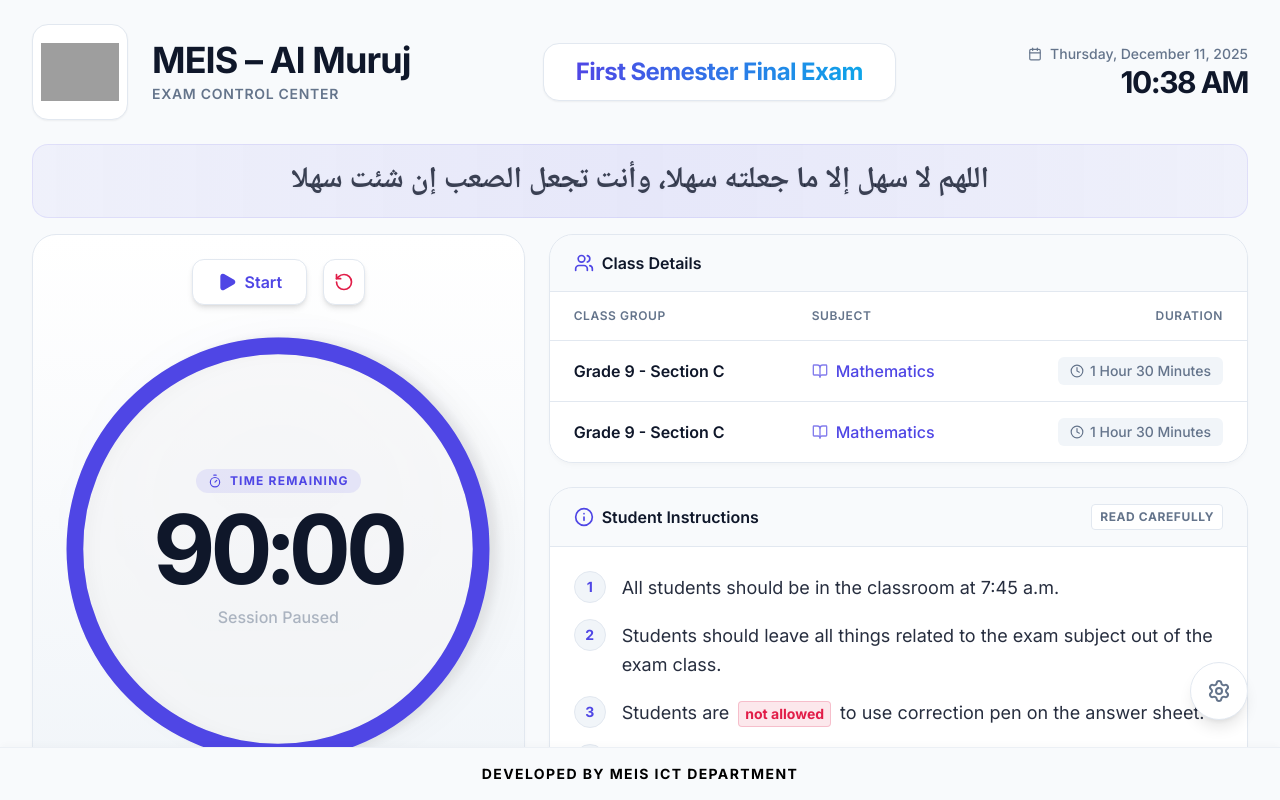
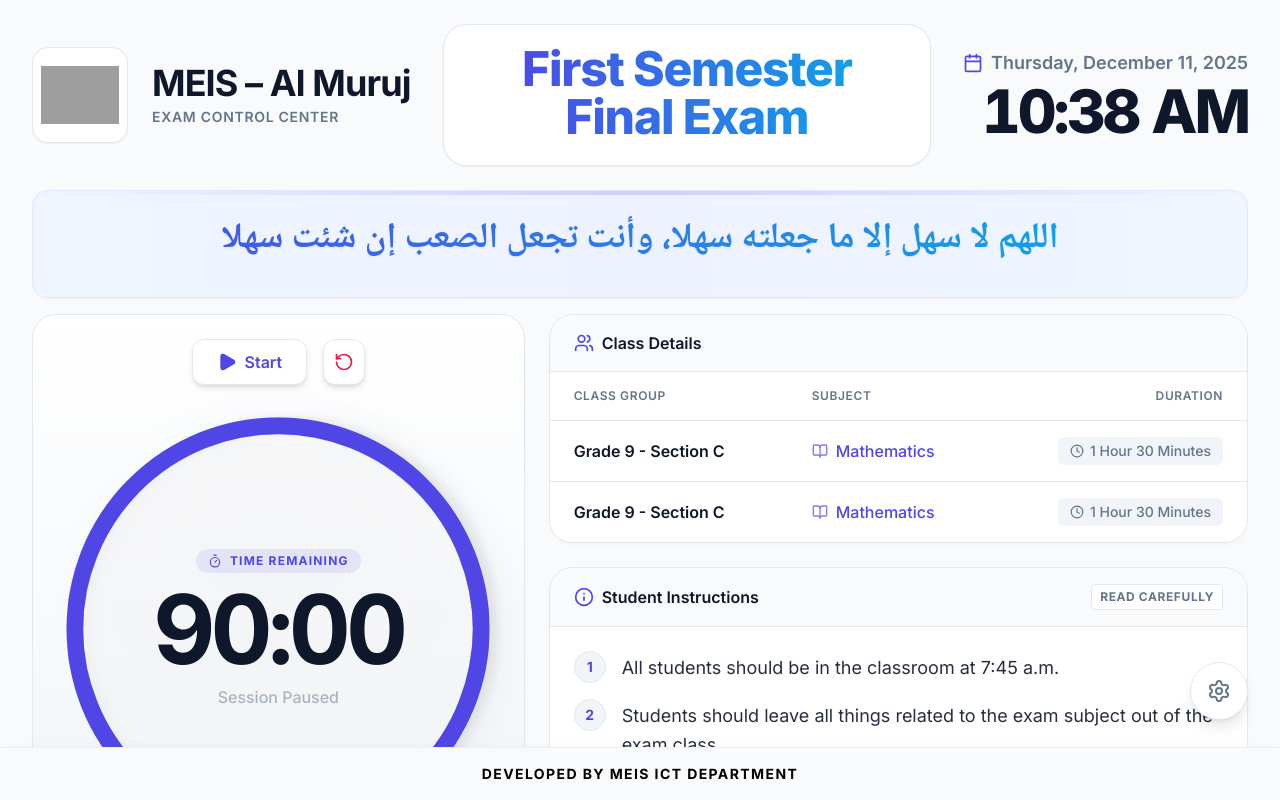
Before and after one commit to abdulrahman312/Meis-Exam-Display, a React (Vite) app: page / in a window 1280 px wide. Built offline with nearby package versions, Linux system fonts and the light colour scheme; grey boxes are pictures that could not be loaded.

Commit message:
feat: Enhance header and dua banner styling
Refactor the Header component to use larger, more prominent fonts for the exam title and date/time. Improve the Dua Banner with a shimmering text effect and updated gradient styling for a more engaging visual presentation.

```diff
--- a/components/DuaBanner.tsx
+++ b/components/DuaBanner.tsx
@@ -3,11 +3,30 @@ import { ARABIC_DUA } from '../constants';
 
 const DuaBanner: React.FC = () => {
   return (
-    <div className="w-full rounded-2xl bg-gradient-to-r from-exam-primary/5 via-exam-primary/10 to-exam-primary/5 border border-exam-primary/10 py-3 px-6 text-center">
-      <p className="font-arabic text-2xl lg:text-3xl font-bold text-exam-text/80 drop-shadow-sm" style={{ lineHeight: '1.6' }}>
-        {ARABIC_DUA}
-      </p>
-    </div>
+    <>
+      <style>{`
+        @keyframes shimmer {
+          0% { background-position: 0% 50%; }
+          50% { background-position: 100% 50%; }
+          100% { background-position: 0% 50%; }
+        }
+        .animate-text-shimmer {
+          background-size: 200% auto;
+          animation: shimmer 5s ease-in-out infinite alternate;
+        }
+      `}</style>
+      <div className="w-full rounded-2xl bg-gradient-to-r from-blue-50 via-indigo-50 to-blue-50 border border-indigo-100 py-5 px-6 text-center shadow-sm relative overflow-hidden">
+        {/* Decorative elements */}
+        <div className="absolute top-0 left-0 w-full h-1 bg-gradient-to-r from-transparent via-exam-primary/20 to-transparent" />
+
+        <p
+          className="font-arabic text-3xl lg:text-4xl font-bold drop-shadow-sm animate-text-shimmer bg-gradient-to-r from-exam-primary via-exam-accent to-exam-primary bg-clip-text text-transparent pb-2"
+          style={{ lineHeight: '1.6' }}
+        >
+          {ARABIC_DUA}
+        </p>
+      </div>
+    </>
   );
 };
 
--- a/components/Header.tsx
+++ b/components/Header.tsx
@@ -1,5 +1,5 @@
 import React, { useState, useEffect } from 'react';
-import { Calendar, Clock } from 'lucide-react';
+import { Calendar } from 'lucide-react';
 import { LOGO_URL } from '../constants';
 
 interface HeaderProps {
@@ -36,8 +36,8 @@ const Header: React.FC<HeaderProps> = ({ examTitle }) => {
 
       {/* Center: Exam Title */}
       <div className="flex flex-col items-center justify-center flex-1 mx-8 text-center">
-        <div className="px-8 py-3 bg-white rounded-2xl border border-exam-border shadow-sm">
-          <h2 className="text-2xl font-bold text-transparent bg-clip-text bg-gradient-to-r from-exam-primary to-exam-accent tracking-tight">
+        <div className="px-12 py-5 bg-white rounded-3xl border border-exam-border shadow-sm transform hover:scale-[1.02] transition-transform duration-300">
+          <h2 className="text-4xl lg:text-5xl font-black text-transparent bg-clip-text bg-gradient-to-r from-exam-primary to-exam-accent tracking-tight leading-none pb-1">
             {examTitle}
           </h2>
         </div>
@@ -46,11 +46,11 @@ const Header: React.FC<HeaderProps> = ({ examTitle }) => {
       {/* Right: Date/Time Widget */}
       <div className="flex items-center gap-6">
         <div className="hidden lg:flex flex-col items-end text-right">
-          <div className="flex items-center gap-2 text-exam-textMuted text-sm font-medium">
-            <Calendar size={14} />
+          <div className="flex items-center gap-2 text-exam-textMuted text-lg font-semibold mb-1">
+            <Calendar size={20} className="text-exam-primary" />
             {currentTime.toLocaleDateString('en-US', dateOptions)}
           </div>
-          <div className="flex items-center gap-2 text-exam-text text-3xl font-bold tracking-tighter">
+          <div className="flex items-center gap-2 text-exam-text text-6xl font-black tracking-tighter tabular-nums leading-none">
             {currentTime.toLocaleTimeString('en-US', timeOptions)}
           </div>
         </div>
```
